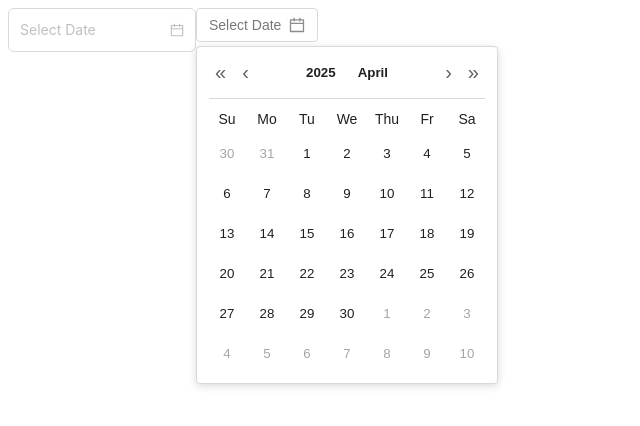
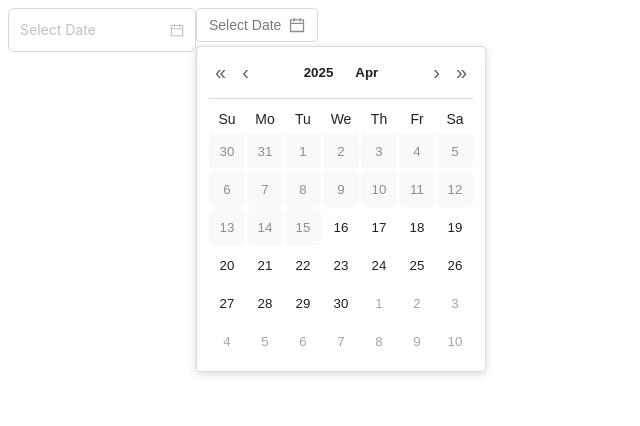
Before and after one commit to gabboyajyan/xUIDesign, a Next.js app: page / in a window 1280 px wide. Both pictures are taken after a click on the button "Select Date". Shown: the top 426 px of the page, without its empty margins (0-640 px from the left). Built offline with nearby package versions, Linux system fonts and the light colour scheme.

Commit message:
New Props create for DatePicker like Ant design.

```diff
--- a/src/app/page.tsx
+++ b/src/app/page.tsx
@@ -17,6 +17,8 @@ import {
 // import { useForm } from "@/xUiDesign/hooks/useForm"
 // import Upload from "@/xUiDesign/components/Upload"
 import DatePicker from "@/xUiDesign/components/DatePicker"
+import dayjs from "dayjs";
+import { useState } from "react";
 
 export default function Home() {
     // const form = useForm();
@@ -185,15 +187,33 @@ export default function Home() {
     //     </div>
     // )
 
+    const period: {
+        value: number;
+        unit: "day" | "month" | "year"
+    } = {
+        unit: 'day',
+        value: 2
+    }
+    const disabledDate: RangePickerProps['disabledDate'] = (current) => {
+        // Can not select days before today and today
+        return current && current < dayjs().endOf('day');
+    };
+
     return (
         <div style={{ display: 'flex' }}>
             <AntDatePicker
                 placeholder="Select Date"
                 onChange={console.log}
+                format={'DD-MM-YYYY'}
+                picker="week"
+                disabledDate={disabledDate}
             />
             <DatePicker
                 placeholder="Select Date"
                 onChange={console.log}
+                format={'DD-MM-YYYY'}
+                picker="week"
+                disabledDate={disabledDate}
             />
         </div>
     )
--- a/src/xUiDesign/components/DatePicker/index.tsx
+++ b/src/xUiDesign/components/DatePicker/index.tsx
@@ -5,111 +5,135 @@ import cc from 'classcat';
 import { TDatePickerProps } from '@/xUiDesign/types/datepicker';
 import { prefixClsDatepicker } from '@/xUiDesign/utils';
 import './style.css';
-import { CalendarIcon, ErrorIcon } from '../icons';
+import { CalendarIcon, ClearIcon, ErrorIcon } from '../icons';
 
 const NUMBER_SIX = 6;
-const DAY_LESS_TEN = 9;
 const MONTH_LENGTH = 11;
-const MONTH_LESS_TEN = 9;
 const NEXT_DAYS_COUNT_AS_CURRENT_MUNTH = 42;
 
 const DatePicker = ({
   value,
   onChange,
+  onCalendarChange,
   disabled,
   error,
   placeholder = 'Select date',
   prefixCls = prefixClsDatepicker,
   noStyle,
-  feedbackIcons
+  feedbackIcons,
+  locale,
+  placement = 'bottomLeft',
+  defaultValue,
+  size = 'large',
+  format = 'YYYY-MM-DD',
+  getPopupContainer,
+  showToday = false,
+  allowClear = true,
+  disabledDate,
+  // inputReadOnly = false,
+  suffixIcon,
+  picker = 'date'
 }: TDatePickerProps) => {
   const containerRef = useRef<HTMLDivElement>(null);
-  const [selectedDate, setSelectedDate] = useState<Date | null>(value || null);
-  const [selectedDatePlaceholder, setSelectedDatePlaceholder] =
-    useState<string>();
+  const popupContainerRef = useRef<HTMLElement | null>(null);
+  const initialDate = value || defaultValue || null;
+
+  const DateNow = new Date();
+
+  const [selectedDate, setSelectedDate] = useState<Date | null>(initialDate);
+  const [selectedDatePlaceholder, setSelectedDatePlaceholder] = useState<string>();
   const [isOpen, setIsOpen] = useState(false);
-  const [currentYear, setCurrentYear] = useState(new Date().getFullYear());
-  const [currentMonth, setCurrentMonth] = useState(new Date().getMonth());
-  const [viewMode, setViewMode] = useState<'day' | 'month' | 'year'>('day');
+  const [currentYear, setCurrentYear] = useState(initialDate ? new Date(initialDate).getFullYear() : DateNow.getFullYear());
+  const [currentMonth, setCurrentMonth] = useState(initialDate ? new Date(initialDate).getMonth() : DateNow.getMonth());
+  const [viewMode, setViewMode] = useState<'day' | 'month' | 'year'>(picker === 'month' ? 'month' : picker === 'year' ? 'year' : 'day');
 
-  // Close on outside click
+  const localeMonths = locale?.shortMonths || Array.from({ length: 12 }, (_, i) =>
+    new Date(0, i).toLocaleString(locale?.locale || 'default', { month: 'short' })
+  );
+  const localeWeekdays = locale?.shortWeekDays || ['Su', 'Mo', 'Tu', 'We', 'Th', 'Fr', 'Sa'];
+
   useEffect(() => {
     const handleClickOutside = (event: MouseEvent) => {
-      if (
-        containerRef.current &&
-        !containerRef.current.contains(event.target as Node)
-      ) {
+      if (containerRef.current && !containerRef.current.contains(event.target as Node)) {
         setIsOpen(false);
       }
     };
 
-    if (isOpen) {
-      document.addEventListener('mousedown', handleClickOutside);
-    }
-
-    return () => {
-      document.removeEventListener('mousedown', handleClickOutside);
-    };
+    if (isOpen) document.addEventListener('mousedown', handleClickOutside);
+    return () => document.removeEventListener('mousedown', handleClickOutside);
   }, [isOpen]);
 
-  const daysInMonth = (year: number, month: number) =>
-    new Date(year, month + 1, 0).getDate();
+  useEffect(() => {
+    if (getPopupContainer && containerRef.current) {
+      popupContainerRef.current = getPopupContainer(containerRef.current);
+    }
+  }, [getPopupContainer]);
 
-  const firstDayOfMonth = (year: number, month: number) =>
-    new Date(year, month, 1).getDay();
+  const daysInMonth = (year: number, month: number) => new Date(year, month + 1, 0).getDate();
+  const firstDayOfMonth = (year: number, month: number) => new Date(year, month, 1).getDay();
+
+  const formatDate = (date: Date): string => {
+    if (typeof format === 'function') return format(date);
+    if (typeof format === 'string') {
+      return format
+        .replace(/YYYY/, date.getFullYear().toString())
+        .replace(/MM/, (date.getMonth() + 1).toString().padStart(2, '0'))
+        .replace(/DD/, date.getDate().toString().padStart(2, '0'));
+    }
+    return `${date.getFullYear()}-${date.getMonth() + 1}-${date.getDate()}`;
+  };
 
   const handleSelect = (day: number, month: number, year: number) => {
     if (disabled) return;
+    const date = new Date(year, month, day);
+
+    if (disabledDate?.(date, { from: undefined, to: undefined })) {
+      return;
+    }
 
     setCurrentMonth(month);
     setCurrentYear(year);
-
-    const date = new Date(year, month, day);
     setSelectedDate(date);
 
-    const selectedDatePlaceholder = `${year}-${month < MONTH_LESS_TEN ? '0' : ''
-      }${month + 1}-${day < DAY_LESS_TEN ? '0' : ''}${day}`;
+    const formatted = formatDate(date);
+    setSelectedDatePlaceholder(formatted);
+    onChange?.(date.toUTCString(), formatted);
+    onCalendarChange?.(date.toUTCString(), formatted, { range: undefined });
+    setIsOpen(false);
+  };
 
-    setSelectedDatePlaceholder(selectedDatePlaceholder);
-    onChange?.(date.toUTCString(), selectedDatePlaceholder);
-    setIsOpen(false);
+  const clearSelection = () => {
+    setSelectedDate(null);
+    setSelectedDatePlaceholder(undefined);
+    onChange?.(null, '');
   };
 
   const prevMonth = currentMonth === 0 ? MONTH_LENGTH : currentMonth - 1;
   const nextMonth = currentMonth === MONTH_LENGTH ? 0 : currentMonth + 1;
   const prevMonthYear = currentMonth === 0 ? currentYear - 1 : currentYear;
-  const nextMonthYear =
-    currentMonth === MONTH_LENGTH ? currentYear + 1 : currentYear;
+  const nextMonthYear = currentMonth === MONTH_LENGTH ? currentYear + 1 : currentYear;
 
   const totalDays = daysInMonth(currentYear, currentMonth);
   const firstDay = firstDayOfMonth(currentYear, currentMonth);
   const prevMonthDays = daysInMonth(prevMonthYear, prevMonth);
-  const nextDaysCount =
-    NEXT_DAYS_COUNT_AS_CURRENT_MUNTH - (firstDay + totalDays);
+  const nextDaysCount = NEXT_DAYS_COUNT_AS_CURRENT_MUNTH - (firstDay + totalDays);
 
   const days = [
-    ...Array.from({ length: firstDay }, (_, i) => ({
-      day: prevMonthDays - firstDay + i + 1,
-      current: false,
-      month: prevMonth,
-      year: prevMonthYear
-    })),
-    ...Array.from({ length: totalDays }, (_, i) => ({
-      day: i + 1,
-      current: true,
-      month: currentMonth,
-      year: currentYear
-    })),
-    ...Array.from({ length: nextDaysCount }, (_, i) => ({
-      day: i + 1,
-      current: false,
-      month: nextMonth,
-      year: nextMonthYear
-    }))
+    ...Array.from({ length: firstDay }, (_, i) => ({ day: prevMonthDays - firstDay + i + 1, current: false, month: prevMonth, year: prevMonthYear })),
+    ...Array.from({ length: totalDays }, (_, i) => ({ day: i + 1, current: true, month: currentMonth, year: currentYear })),
+    ...Array.from({ length: nextDaysCount }, (_, i) => ({ day: i + 1, current: false, month: nextMonth, year: nextMonthYear }))
   ];
 
   return (
-    <div ref={containerRef} className={cc([`${prefixCls}-container`, { noStyle }])}>
+    <div
+      ref={containerRef}
+      className={cc([`${prefixCls}-container`,
+      {
+        noStyle,
+        [`${prefixCls}-${size}`]: size
+      }
+      ])}>
+      <div className={`${prefixCls}-input-wrapper`}>
         <button
           type="button"
           className={cc([
@@ -120,24 +144,36 @@ const DatePicker = ({
             }
           ])}
           disabled={disabled}
-        onClick={() => setIsOpen(!isOpen)}
-      >
+          onClick={() => setIsOpen(!isOpen)}>
           <span
-          className={`${prefixCls}-selected-date ${!selectedDate ? `${prefixCls}-placeholder` : ''
-            }`}
-        >
+            className={cc([`${prefixCls}-selected-date`,
+            {
+              [`${prefixCls}-placeholder`]: !selectedDate
+            }
+            ])}>
             {selectedDatePlaceholder || placeholder}
           </span>
           <span className={`${prefixCls}-icon`}>
-          <CalendarIcon />
+            {allowClear && selectedDate ? (
+              <span
+                className={`${prefixCls}-clear`}
+                onClick={clearSelection}>
+                {typeof allowClear === 'object' && allowClear.clearIcon ? allowClear.clearIcon : <ClearIcon />}
+              </span>
+            ) : (suffixIcon || <CalendarIcon />)}
             {error && feedbackIcons ? <ErrorIcon /> : null}
           </span>
         </button>
+      </div>
 
       <div
+        style={popupContainerRef.current ? { position: 'absolute' } : {}}
         className={cc([
+          placement,
           `${prefixCls}-dropdown-wrapper`,
-          { show: isOpen }
+          {
+            show: isOpen
+          }
         ])}
       >
         {isOpen && (
@@ -145,21 +181,8 @@ const DatePicker = ({
             <div className={`${prefixCls}-header`}>
               <div className={`${prefixCls}-nav-buttons`}>
                 <button onClick={() => setCurrentYear(y => y - 1)}>&laquo;</button>
-                <button
-                  onClick={() =>
-                    setCurrentMonth(m => {
-                      if (m === 0) {
-                        setCurrentYear(y => y - 1);
-                        return MONTH_LENGTH;
-                      }
-                      return m - 1;
-                    })
-                  }
-                >
-                  &lsaquo;
-                </button>
+                <button onClick={() => setCurrentMonth(m => m === 0 ? (setCurrentYear(y => y - 1), MONTH_LENGTH) : m - 1)}>&lsaquo;</button>
               </div>
-
               <div className={`${prefixCls}-dropdown-selects`}>
                 <button
                   type="button"
@@ -173,55 +196,38 @@ const DatePicker = ({
                   className={`${prefixCls}-select`}
                   onClick={() => setViewMode('month')}
                 >
-                  {new Date(0, currentMonth).toLocaleString('default', {
-                    month: 'long'
-                  })}
+                  {localeMonths[currentMonth]}
                 </button>
               </div>
-
               <div className={`${prefixCls}-nav-buttons`}>
                 <button
-                  onClick={() =>
-                    setCurrentMonth(m => {
-                      if (m === MONTH_LENGTH) {
-                        setCurrentYear(y => y + 1);
-                        return 0;
-                      }
-                      return m + 1;
-                    })
-                  }
-                >
+                  onClick={() => setCurrentMonth(m => m === MONTH_LENGTH ? (setCurrentYear(y => y + 1), 0) : m + 1)}>
                   &rsaquo;
                 </button>
-                <button onClick={() => setCurrentYear(y => y + 1)}>&raquo;</button>
+                <button
+                  onClick={() => setCurrentYear(y => y + 1)}>
+                  &raquo;
+                </button>
               </div>
             </div>
 
             {viewMode === 'day' && (
-              <div className={`${prefixCls}-grid ${viewMode}`}>
-                {['Su', 'Mo', 'Tu', 'We', 'Thu', 'Fr', 'Sa'].map(day => (
-                  <div key={day} className={`${prefixCls}-day-header`}>
+              <div className={`${prefixCls}-grid day`}>
+                {localeWeekdays.map(day => (
+                  <div
+                    key={day}
+                    className={`${prefixCls}-day-header`}>
                     {day}
                   </div>
                 ))}
                 {days.map(({ day, current, month, year }, idx) => {
-                  const isSelected =
-                    selectedDate &&
-                    selectedDate.getDate() === day &&
-                    selectedDate.getMonth() === month &&
-                    selectedDate.getFullYear() === year;
-
+                  const isSelected = selectedDate && selectedDate.getDate() === day && selectedDate.getMonth() === month && selectedDate.getFullYear() === year;
                   return (
                     <button
                       key={`${year}-${month}-${day}-${idx}`}
-                      className={cc([
-                        `${prefixCls}-day`,
-                        {
-                          [`${prefixCls}-selected`]: isSelected,
-                          [`${prefixCls}-other-month`]: !current
-                        }
-                      ])}
+                      className={cc([`${prefixCls}-day`, { [`${prefixCls}-selected`]: isSelected, [`${prefixCls}-other-month`]: !current }])}
                       onClick={() => handleSelect(day, month, year)}
+                      disabled={disabledDate?.(new Date(year, month, day), { from: undefined, to: undefined })}
                     >
                       {day}
                     </button>
@@ -232,16 +238,12 @@ const DatePicker = ({
 
             {viewMode === 'month' && (
               <div className={`${prefixCls}-grid`}>
-                {Array.from({ length: 12 }, (_, i) => (
+                {localeMonths.map((m, i) => (
                   <button
                     key={i}
                     className={`${prefixCls}-day`}
-                    onClick={() => {
-                      setCurrentMonth(i);
-                      setViewMode('day');
-                    }}
-                  >
-                    {new Date(0, i).toLocaleString('default', { month: 'short' })}
+                    onClick={() => { setCurrentMonth(i); setViewMode('day'); }}>
+                    {m}
                   </button>
                 ))}
               </div>
@@ -251,19 +253,25 @@ const DatePicker = ({
               <div className={`${prefixCls}-grid`}>
                 {Array.from({ length: 12 }, (_, i) => {
                   const year = currentYear - NUMBER_SIX + i;
+
                   return (
-                    <button
-                      key={year}
-                      className={`${prefixCls}-day`}
-                      onClick={() => {
-                        setCurrentYear(year);
-                        setViewMode('month');
-                      }}
-                    >
-                      {year}
-                    </button>
+                    <button key={year} className={`${prefixCls}-day`} onClick={() => { setCurrentYear(year); setViewMode('month'); }}>{year}</button>
                   );
                 })}
+              </div>
+            )}
+
+            {showToday && (
+              <div
+                className={`${prefixCls}-day-footer`}
+                style={{ gridColumn: 'span 7' }}
+              >
+                <button
+                  className={`${prefixCls}-select`}
+                  disabled={disabledDate?.(new Date(DateNow.getDate(), DateNow.getMonth(), DateNow.getFullYear()), { from: undefined, to: undefined })}
+                  onClick={() => { handleSelect(DateNow.getDate(), DateNow.getMonth(), DateNow.getFullYear()); }}>
+                  {locale?.today || 'Today'}
+                </button>
               </div>
             )}
           </div>
--- a/src/xUiDesign/components/DatePicker/style.css
+++ b/src/xUiDesign/components/DatePicker/style.css
@@ -57,11 +57,66 @@
     color: var(--xui-error-color);
 }
 
+/* Sizes */
+.xUi-datepicker-input.sm {
+    padding: 4px 8px;
+    font-size: var(--xui-font-size-sm);
+}
+
+.xUi-datepicker-input.md {
+    padding: 8px 12px;
+    font-size: var(--xui-font-size-md);
+}
+
+.xUi-datepicker-input.lg {
+    padding: 10px 16px;
+    font-size: var(--xui-font-size-lg);
+}
+
+/* Dropdown */
+.xUi-datepicker-dropdown-wrapper {
+    opacity: 0;
+    transform: scale(0.95);
+    transition:
+        opacity 0.2s ease,
+        transform 0.2s ease;
+    pointer-events: none;
+    position: absolute;
+    z-index: 1000;
+}
+
+/* Placement */
+.xUi-datepicker-dropdown-wrapper.bottomLeft {
+    top: 100%;
+    left: 0;
+    margin-top: 4px;
+}
+.xUi-datepicker-dropdown-wrapper.bottomRight {
+    top: 100%;
+    right: 0;
+    margin-top: 4px;
+}
+
+.xUi-datepicker-dropdown-wrapper.topLeft {
+    bottom: 100%;
+    left: 0;
+    margin-bottom: 4px;
+}
+
+.xUi-datepicker-dropdown-wrapper.topRight {
+    bottom: 100%;
+    right: 0;
+    margin-bottom: 4px;
+}
+
+.xUi-datepicker-dropdown-wrapper.show {
+    opacity: 1;
+    transform: scale(1);
+    pointer-events: auto;
+}
+
 .xUi-datepicker-dropdown {
-    position: absolute;
-    top: 4px;
-    left: 0;
-    z-index: 1000;
+    min-width: 250px;
     padding: 12px;
     background: var(--xui-background-color);
     border: 1px solid var(--xui-border-color);
@@ -77,6 +132,16 @@
     margin-bottom: 8px;
     padding-bottom: 12px;
     border-bottom: 1px solid var(--xui-border-color);
+}
+
+.xUi-datepicker-day-footer {
+    width: 100%;
+    display: flex;
+    justify-content: center;
+    align-items: center;
+    margin-top: 8px;
+    padding-top: 12px;
+    border-top: 1px solid var(--xui-border-color);
 }
 
 .xUi-datepicker-nav-buttons {
@@ -96,7 +161,7 @@
     color: var(--xui-text-color);
 }
 
-.xUi-datepicker-nav-buttons button:hover {
+.xUi-datepicker-nav-buttons button:not(:disabled):hover {
     color: var(--xui-primary-color);
 }
 
@@ -109,7 +174,6 @@
 .xUi-datepicker-select,
 .xUi-datepicker-dropdown-selects button {
     padding: 4px 8px;
-    border: 1px solid var(--xui-border-color);
     border-radius: 4px;
     background: var(--xui-background-color);
     color: var(--xui-text-color);
@@ -119,15 +183,16 @@
     border: none;
 }
 
-.xUi-datepicker-select:hover,
+.xUi-datepicker-select:not(:disabled):hover,
 .xUi-datepicker-dropdown-selects button:hover {
     color: var(--xui-primary-color);
 }
 
+/* Grid */
 .xUi-datepicker-grid {
     display: grid;
     grid-template-columns: repeat(3, 1fr);
-    gap: 4px;
+    gap: 2px;
     text-align: center;
 }
 
@@ -155,7 +220,14 @@
     transition: all 0.2s;
 }
 
-.xUi-datepicker-day:hover {
+.xUi-datepicker-select:disabled,
+.xUi-datepicker-day:disabled {
+    cursor: not-allowed;
+    opacity: 0.5;
+    background-color: var(--xui-color-disabled);
+}
+
+.xUi-datepicker-day:not(:disabled):hover {
     background: var(--xui-primary-color-light);
     color: #fff;
 }
@@ -166,31 +238,35 @@
     font-weight: bold;
 }
 
-.xUi-datepicker-empty {
-    height: 36px;
-}
-
 .xUi-datepicker-other-month {
     opacity: 0.4;
     color: var(--xui-text-color);
 }
 
-.xUi-datepicker-other-month:hover {
+.xUi-datepicker-other-month:not(:disabled):hover {
     color: var(--xui-text-color);
+    user-select: none;
     background-color: var(--xui-color-hover);
 }
 
-.xUi-datepicker-dropdown-wrapper {
-    opacity: 0;
-    transform: scale(0.95);
-    transition:
-        opacity 0.2s ease,
-        transform 0.2s ease;
-    pointer-events: none;
+/* Footer */
+.xUi-datepicker-footer {
+    margin-top: 12px;
+    text-align: right;
 }
 
-.xUi-datepicker-dropdown-wrapper.show {
-    opacity: 1;
-    transform: scale(1);
-    pointer-events: auto;
+.xUi-datepicker-footer-today-btn {
+    padding: 4px 8px;
+    font-size: 13px;
+    background: none;
+    border-radius: 4px;
+    border: 1px solid var(--xui-border-color);
+    color: var(--xui-primary-color);
+    cursor: pointer;
+    transition: all 0.3s;
 }
+
+.xUi-datepicker-footer-today-btn:not(:disabled):hover {
+    background-color: var(--xui-primary-color-light);
+    color: white;
+}
```
Also changed, not shown: src/xUiDesign/types/datepicker.ts (+7 -3 lines). Lines whose indentation alone changed are shown as unchanged.
